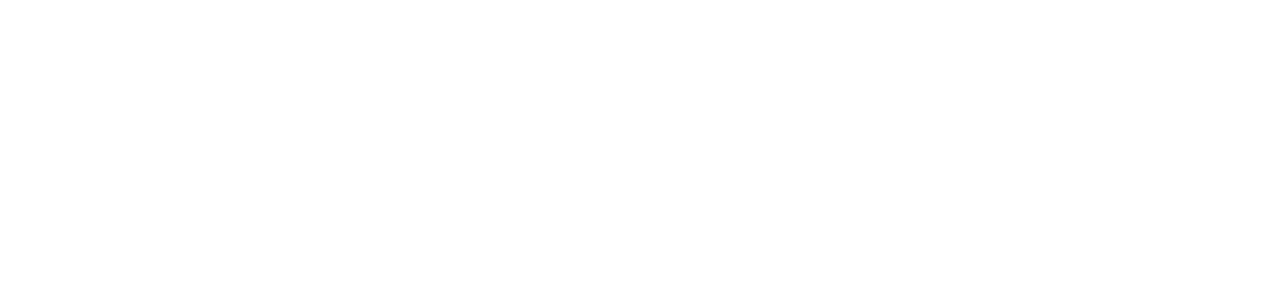
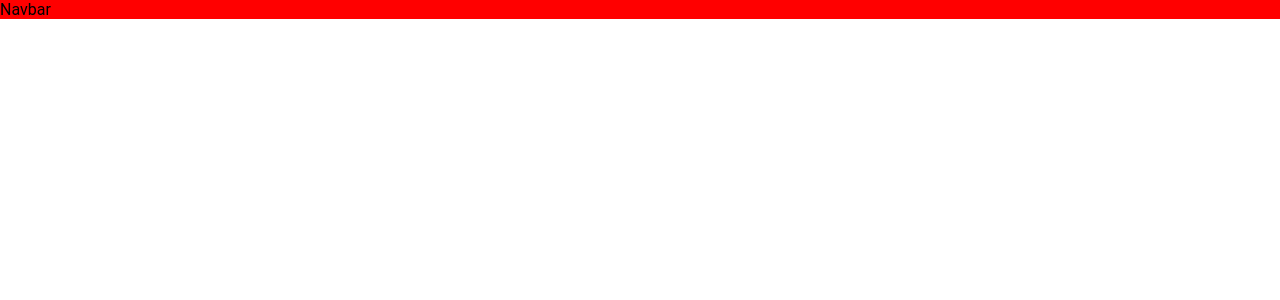
Before and after one commit to Hagane3/BeerApp, a React (Vite) app: page / in a window 1280 px wide. Shown: the top 300 px of the page. Built offline with nearby package versions, Linux system fonts and the light colour scheme.

Commit message:
feat: Add css resets

```diff
--- a/src/App.tsx
+++ b/src/App.tsx
@@ -1,7 +1,12 @@
-import "./App.css";
+import "./App.scss";
+import Navbar from "./components/Navbar/Navbar";
 
 function App() {
-  return <></>;
+  return (
+    <>
+      <Navbar />
+    </>
+  );
 }
 
 export default App;
--- /dev/null
+++ b/src/components/Navbar/Navbar.module.scss
@@ -0,0 +1,3 @@
+.root {
+  background-color: red;
+}
--- /dev/null
+++ b/src/components/Navbar/Navbar.tsx
@@ -0,0 +1,8 @@
+import classes from './Navbar.module.scss'
+const Navbar = () => {
+  return (
+    <div className={classes.root}>Navbar</div>
+  )
+}
+
+export default Navbar
--- /dev/null
+++ b/src/index.scss
@@ -0,0 +1,6 @@
+body {
+  margin: 0;
+  padding: 0;
+  box-sizing: border-box;
+  font-family: "Roboto", sans-serif;
+}
--- a/src/main.tsx
+++ b/src/main.tsx
@@ -1,7 +1,7 @@
 import React from "react";
 import ReactDOM from "react-dom/client";
 import App from "./App.tsx";
-import "./index.css";
+import "./index.scss";
 
 ReactDOM.createRoot(document.getElementById("root") as HTMLElement).render(
   <React.StrictMode>
```
Also changed, not shown: src/App.scss (added), src/index.css (deleted), src/pages/Root.tsx (added).
